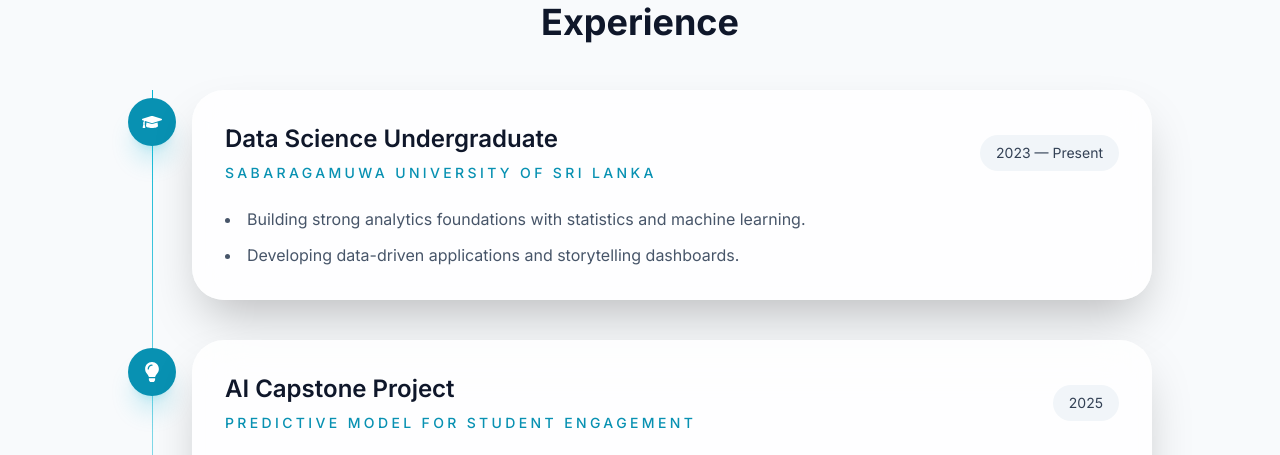
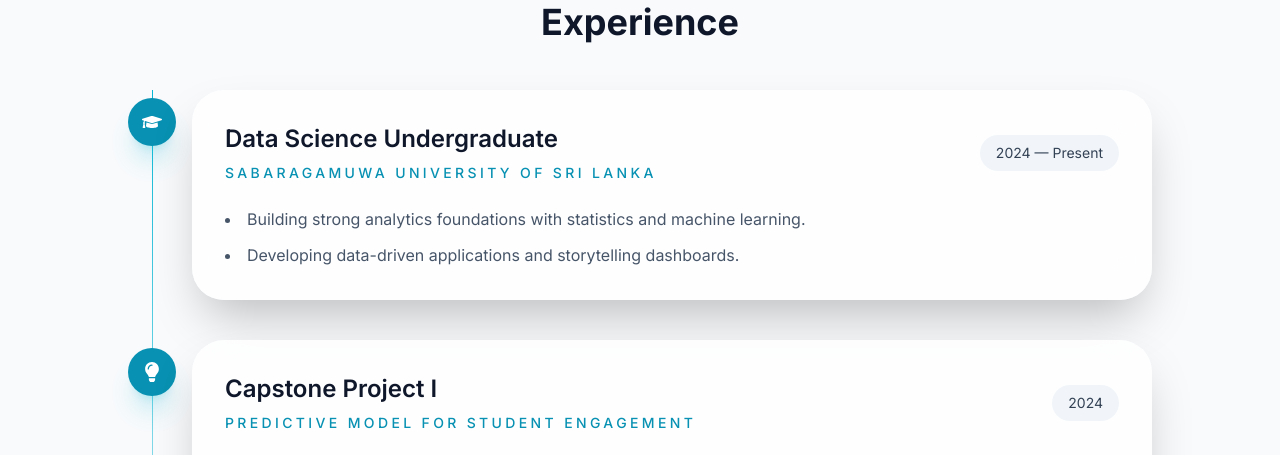
Before and after one commit to DhaneeraDulvanya/portfolio, a React (Vite) app: page / in a window 1280 px wide. Shown: the part 2780-3235 px from the top of the page. Built offline with nearby package versions, Linux system fonts and the light colour scheme; no server answers.

Commit message:
change some dates of projects

```diff
--- a/src/components/Experience.jsx
+++ b/src/components/Experience.jsx
@@ -5,7 +5,7 @@ const Experience = () => {
     {
       title: 'Data Science Undergraduate',
       subtitle: 'Sabaragamuwa University of Sri Lanka',
-      period: '2023 — Present',
+      period: '2024 — Present',
       icon: FaGraduationCap,
       highlights: [
         'Building strong analytics foundations with statistics and machine learning.',
@@ -13,9 +13,9 @@ const Experience = () => {
       ],
     },
     {
-      title: 'AI Capstone Project',
+      title: 'Capstone Project I',
       subtitle: 'Predictive model for student engagement',
-      period: '2025',
+      period: '2024',
       icon: FaLightbulb,
       highlights: [
         'Designed a machine learning pipeline for classification and reporting.',
```
